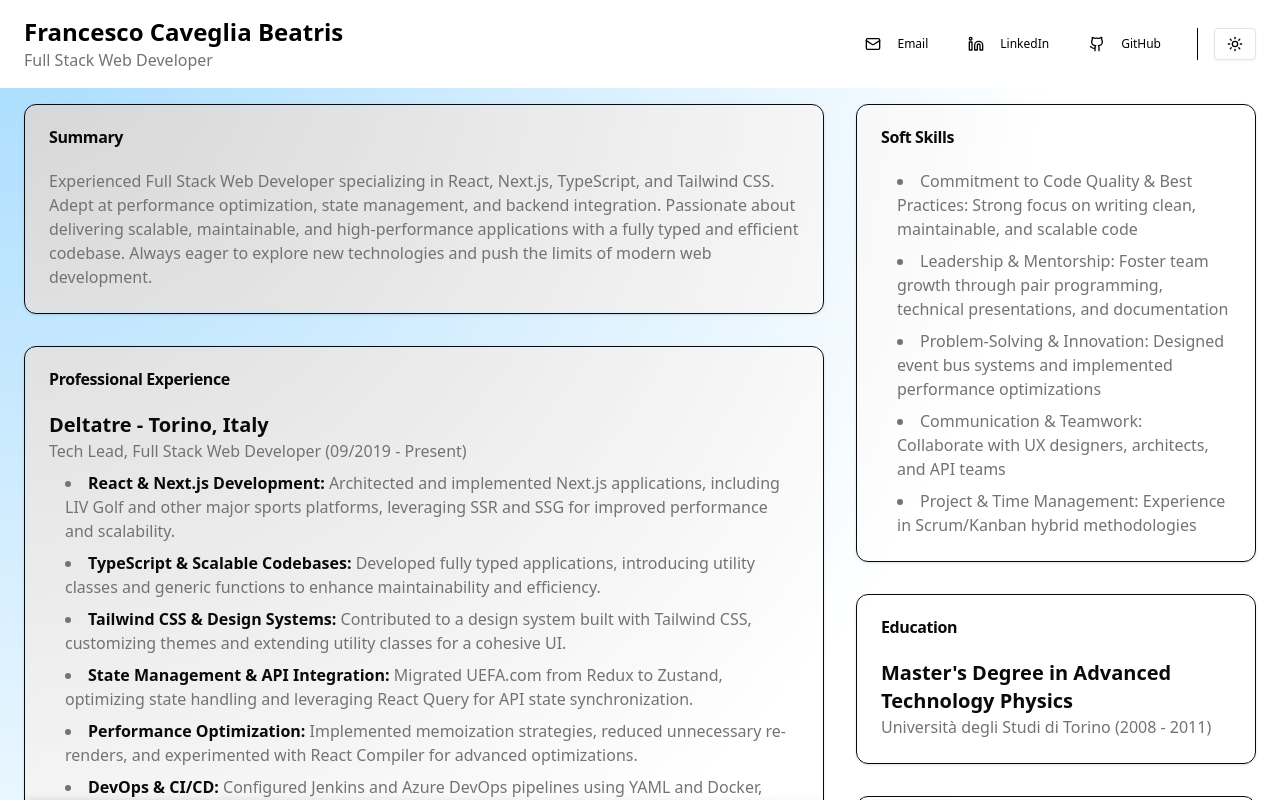
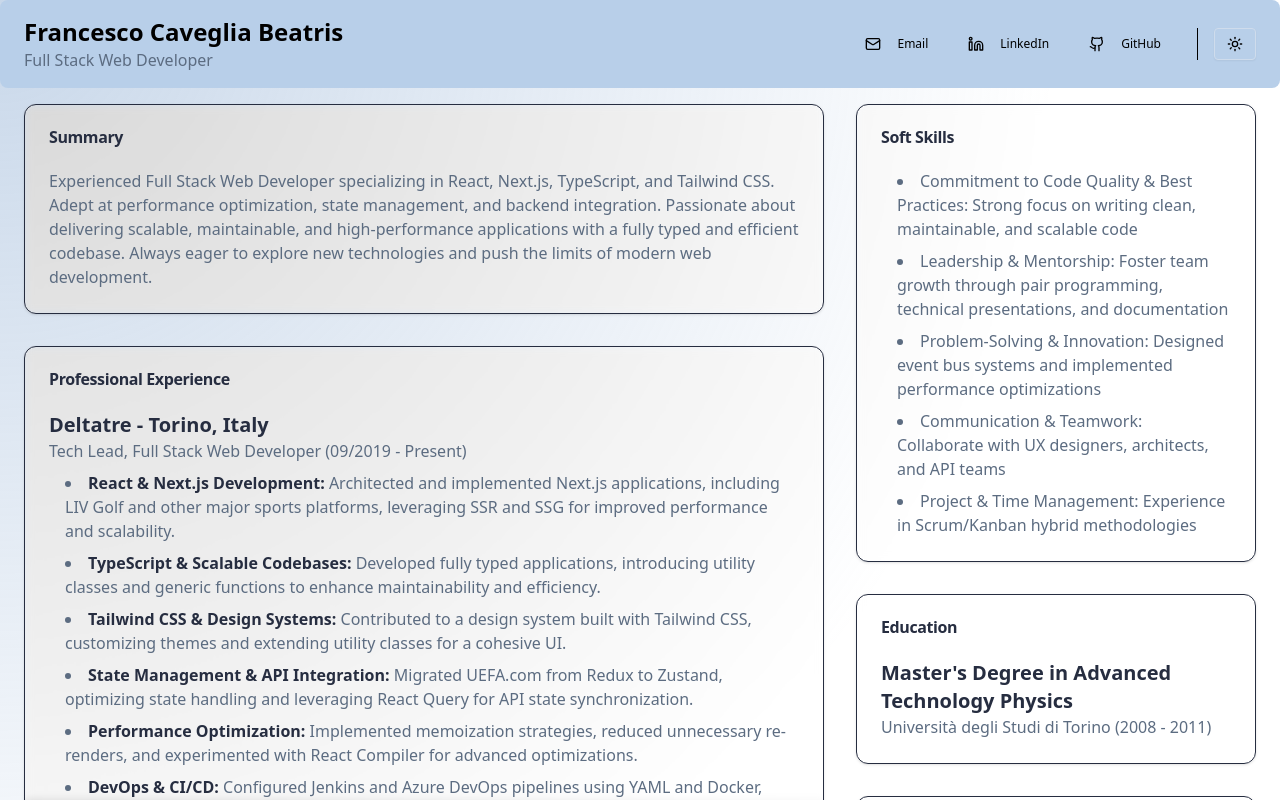
Before and after one commit to cavez86/portfolio, a Next.js app: page / in a window 1280 px wide. Shown: the top 800 px of the page. Built offline with nearby package versions, Linux system fonts and the light colour scheme.

Commit message:
Refactor global styles to enhance theme colors and improve visual consistency

```diff
--- a/src/app/globals.css
+++ b/src/app/globals.css
@@ -5,78 +5,76 @@
 @custom-variant dark (&:where(.dark, .dark *));
 @custom-variant light (&:where(.light, .light *));
 
+/* light theme */
 @theme {
-  --color-background: hsl(0 0% 100%);
-  --color-foreground: hsl(0 0% 3.9%);
+  --color-background: rgb(184, 207, 233);
+  --color-foreground: rgb(38, 45, 64);
 
-  --color-card: hsl(0 0% 100%);
-  --color-card-foreground: hsl(0 0% 3.9%);
+  --color-card: rgb(255, 255, 255);
+  --color-card-foreground: rgb(38, 45, 64);
 
-  --color-popover: hsl(0 0% 100%);
-  --color-popover-foreground: hsl(0 0% 3.9%);
+  --color-popover: rgb(255, 255, 255);
+  --color-popover-foreground: rgb(38, 45, 64);
 
-  --color-primary: hsl(0 0% 9%);
-  --color-primary-foreground: hsl(0 0% 98%);
+  --color-primary: rgb(71, 105, 147);
+  --color-primary-foreground: rgb(255, 255, 255);
 
-  --color-secondary: hsl(0 0% 96.1%);
-  --color-secondary-foreground: hsl(0 0% 9%);
+  --color-secondary: rgb(207, 220, 236);
+  --color-secondary-foreground: rgb(38, 45, 64);
 
-  --color-muted: hsl(0 0% 96.1%);
-  --color-muted-foreground: hsl(0 0% 45.1%);
+  --color-muted: rgb(207, 220, 236);
+  --color-muted-foreground: rgb(92, 108, 129);
 
-  --color-accent: hsl(0 0% 96.1%);
-  --color-accent-foreground: hsl(0 0% 9%);
+  --color-accent: rgb(147, 177, 213);
+  --color-accent-foreground: rgb(38, 45, 64);
 
-  --color-destructive: hsl(0 84.2% 60.2%);
-  --color-destructive-foreground: hsl(0 0% 98%);
+  --color-destructive: rgb(220, 96, 96);
+  --color-destructive-foreground: rgb(255, 255, 255);
 
-  --color-border: hsl(0 0% 89.8%);
-  --color-input: hsl(0 0% 89.8%);
-  --color-ring: hsl(0 0% 3.9%);
+  --color-border: rgb(184, 207, 233);
+  --color-input: rgb(207, 220, 236);
+  --color-ring: rgb(71, 105, 147);
 
-  --body-gradient: radial-gradient(circle at top left, rgb(from oklch(0.75 0.14 241.14) r g b / 0.5), transparent 70%);
-
-  --radius-lg: var(--radius);
-  --radius-md: calc(var(--radius) - 2px);
-  --radius-sm: calc(var(--radius) - 4px);
+  --body-gradient: radial-gradient(circle at top left, rgba(147, 177, 213, 0.5), transparent 70%);
 }
 
+/* dark theme */
 :root :where(.dark, .dark *) {
-  --color-background: hsl(0 0% 3.9%);
-  --color-foreground: hsl(0 0% 98%);
+  --color-background: rgb(38, 45, 64);
+  --color-foreground: rgb(224, 229, 236);
 
-  --color-card: hsl(0 0% 3.9%);
-  --color-card-foreground: hsl(0 0% 98%);
+  --color-card: rgb(38, 45, 64);
+  --color-card-foreground: rgb(224, 229, 236);
 
-  --color-popover: hsl(0 0% 3.9%);
-  --color-popover-foreground: hsl(0 0% 98%);
+  --color-popover: rgb(38, 45, 64);
+  --color-popover-foreground: rgb(224, 229, 236);
 
-  --color-primary: hsl(0 0% 98%);
-  --color-primary-foreground: hsl(0 0% 9%);
+  --color-primary: rgb(184, 207, 233);
+  --color-primary-foreground: rgb(38, 45, 64);
 
-  --color-secondary: hsl(0 0% 14.9%);
-  --color-secondary-foreground: hsl(0 0% 98%);
+  --color-secondary: rgb(51, 61, 86);
+  --color-secondary-foreground: rgb(224, 229, 236);
 
-  --color-muted: hsl(0 0% 14.9%);
-  --color-muted-foreground: hsl(0 0% 63.9%);
+  --color-muted: rgb(51, 61, 86);
+  --color-muted-foreground: rgb(147, 177, 213);
 
-  --color-accent: hsl(0 0% 14.9%);
-  --color-accent-foreground: hsl(0 0% 98%);
+  --color-accent: rgb(71, 105, 147);
+  --color-accent-foreground: rgb(224, 229, 236);
 
-  --color-destructive: hsl(0 62.8% 30.6%);
-  --color-destructive-foreground: hsl(0 0% 98%);
+  --color-destructive: rgb(147, 52, 52);
+  --color-destructive-foreground: rgb(224, 229, 236);
 
-  --color-border: hsl(0 0% 14.9%);
-  --color-input: hsl(0 0% 14.9%);
-  --color-ring: hsl(0 0% 83.1%);
+  --color-border: rgb(51, 61, 86);
+  --color-input: rgb(51, 61, 86);
+  --color-ring: rgb(184, 207, 233);
 
-  --color-chart-1: hsl(220 70% 50%);
-  --color-chart-2: hsl(160 60% 45%);
-  --color-chart-3: hsl(30 80% 55%);
-  --color-chart-4: hsl(280 65% 60%);
-  --color-chart-5: hsl(340 75% 55%);
+  --color-chart-1: rgb(147, 177, 213);
+  --color-chart-2: rgb(71, 105, 147);
+  --color-chart-3: rgb(92, 108, 129);
+  --color-chart-4: rgb(51, 61, 86);
+  --color-chart-5: rgb(38, 45, 64);
 
-  --body-gradient: radial-gradient(circle at top left, rgb(from oklch(0.7 0.15 240) r g b / 0.15), transparent 70%);
+  --body-gradient: radial-gradient(circle at top left, rgba(71, 105, 147, 0.15), transparent 70%);
 }
 
 /* Add base styles after theme definition */
```
